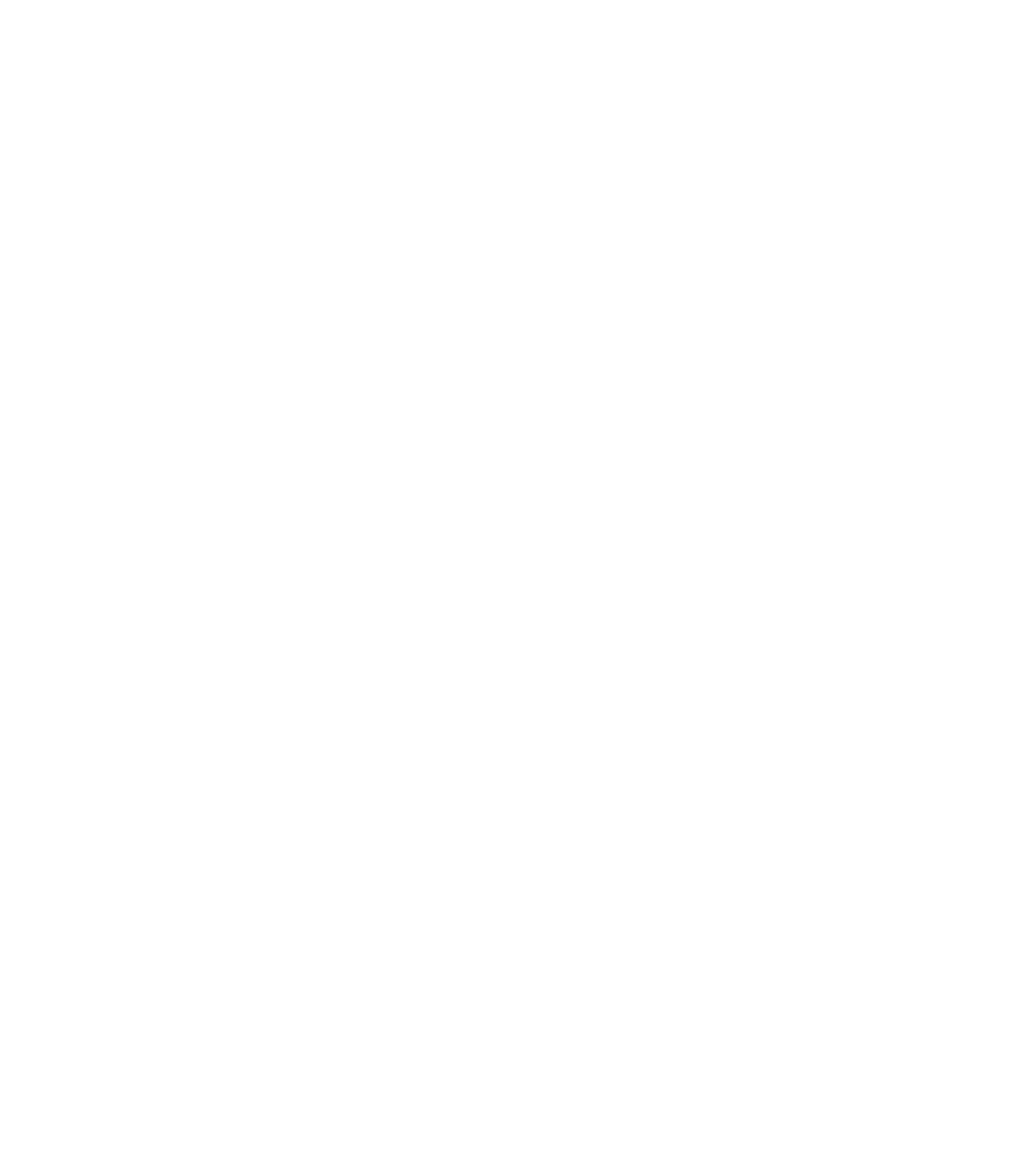
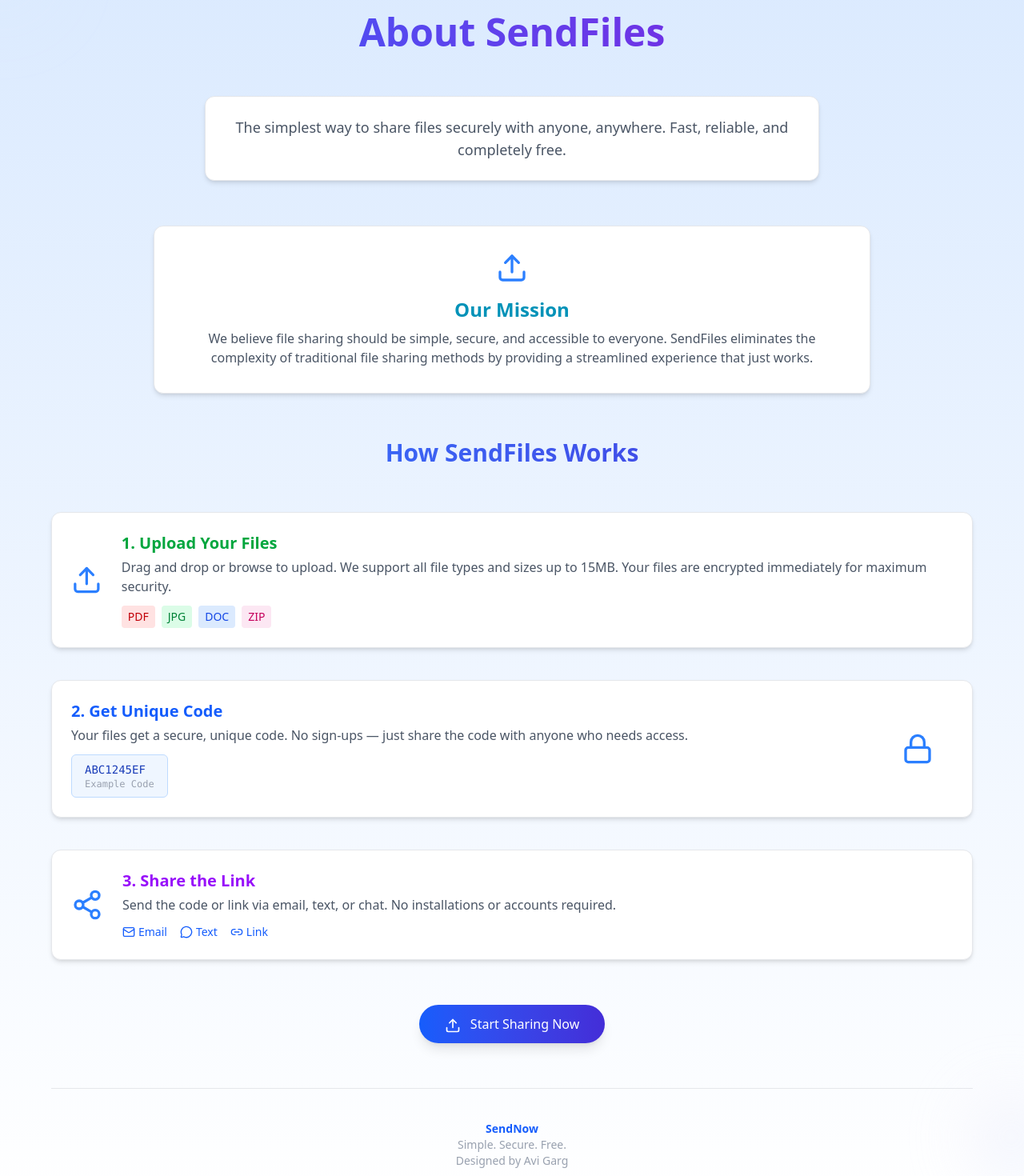
Before and after one commit to gargavi-oss/send-files, a React (Vite) app in the folder frontend/: page /about in a window 1280 px wide. Before the commit this address had no page. Shown: the part 40-1510 px from the top of the page at 80% size. Before the commit the page ends 800 px from the top, so only its background shows below. Built offline with nearby package versions, Linux system fonts and the light colour scheme.

Commit message:
made changes in frontend

```diff
--- /dev/null
+++ b/frontend/src/components/About.jsx
@@ -0,0 +1,120 @@
+import React from 'react';
+import { motion } from 'framer-motion';
+import { useNavigate } from 'react-router-dom';
+import { Upload, Lock, Link2, Mail, MessageCircle, Share2 } from 'lucide-react';
+
+const About = () => {
+  const navigate = useNavigate();
+
+  return (
+    <div className="bg-gradient-to-t from-white to-blue-100 min-h-screen py-14 px-6 text-gray-800 relative overflow-hidden">
+      <div className="max-w-6xl mx-auto space-y-14">
+
+        <motion.h1
+          initial={{ opacity: 0, y: -30 }}
+          animate={{ opacity: 1, y: 0 }}
+          transition={{ duration: 0.8 }}
+          className="text-4xl sm:text-5xl text-center font-extrabold text-transparent bg-clip-text bg-gradient-to-r from-blue-600 to-purple-700"
+        >
+          About SendFiles
+        </motion.h1>
+
+        <div className="border border-gray-200 rounded-xl p-6 text-center shadow-md bg-white max-w-3xl mx-auto">
+          <p className="text-lg text-gray-600">
+            The simplest way to share files securely with anyone, anywhere. Fast, reliable, and completely free.
+          </p>
+        </div>
+
+        <div className="border border-gray-200 rounded-xl p-8 text-center shadow-md bg-white max-w-4xl mx-auto">
+          <Upload className="mx-auto w-10 h-10 text-blue-500 mb-4" />
+          <h2 className="text-2xl font-semibold text-cyan-600 mb-2">Our Mission</h2>
+          <p className="text-gray-600">
+            We believe file sharing should be simple, secure, and accessible to everyone. SendFiles eliminates the complexity of traditional file sharing methods by providing a streamlined experience that just works.
+          </p>
+        </div>
+
+        <motion.h2
+          initial={{ opacity: 0, y: -10 }}
+          animate={{ opacity: 1, y: 0 }}
+          transition={{ delay: 0.3 }}
+          className="text-3xl font-bold text-center text-transparent bg-clip-text bg-gradient-to-r from-blue-500 to-indigo-700"
+        >
+          How SendFiles Works
+        </motion.h2>
+
+        <div className="grid gap-10">
+
+          <div className="flex flex-col md:flex-row items-center bg-white border border-gray-200 rounded-xl shadow-md p-6">
+            <Upload className="w-10 h-10 text-blue-500 mb-4 md:mb-0 md:mr-6" />
+            <div>
+              <h3 className="text-xl font-bold text-green-600 mb-1">1. Upload Your Files</h3>
+              <p className="text-gray-600">
+                Drag and drop or browse to upload. We support all file types and sizes up to 15MB. Your files are encrypted immediately for maximum security.
+              </p>
+              <div className="flex gap-2 mt-3 text-sm">
+                <span className="bg-red-100 text-red-700 px-2 py-1 rounded">PDF</span>
+                <span className="bg-green-100 text-green-700 px-2 py-1 rounded">JPG</span>
+                <span className="bg-blue-100 text-blue-700 px-2 py-1 rounded">DOC</span>
+                <span className="bg-pink-100 text-pink-700 px-2 py-1 rounded">ZIP</span>
+              </div>
+            </div>
+          </div>
+
+          <div className="flex flex-col md:flex-row items-center justify-between bg-white border border-gray-200 rounded-xl shadow-md p-6">
+
+            <div>
+              <h3 className="text-xl font-bold text-blue-600 mb-1">2. Get Unique Code</h3>
+              <p className="text-gray-600">
+                Your files get a secure, unique code. No sign-ups — just share the code with anyone who needs access.
+              </p>
+              <div className="mt-3 font-mono bg-blue-50 border border-blue-200 text-blue-800 px-4 py-2 rounded-md w-fit text-sm">
+                ABC1245EF
+                <div className="text-xs text-gray-400">Example Code</div>
+              </div>
+            </div>
+            <Lock className="w-10 h-10 text-blue-500 mb-4 md:mb-0 md:mr-6" />
+          </div>
+
+
+          <div className="flex flex-col md:flex-row items-center bg-white border border-gray-200 rounded-xl shadow-md p-6">
+            <Share2 className="w-10 h-10 text-blue-500 mb-4 md:mb-0 md:mr-6" />
+            <div>
+              <h3 className="text-xl font-bold text-purple-600 mb-1">3. Share the Link</h3>
+              <p className="text-gray-600">
+                Send the code or link via email, text, or chat. No installations or accounts required.
+              </p>
+              <div className="flex gap-4 mt-3 text-sm text-blue-600">
+                <span className="flex items-center gap-1"><Mail className="w-4 h-4" /> Email</span>
+                <span className="flex items-center gap-1"><MessageCircle className="w-4 h-4" /> Text</span>
+                <span className="flex items-center gap-1"><Link2 className="w-4 h-4" /> Link</span>
+              </div>
+            </div>
+          </div>
+        </div>
+
+        <div className="text-center">
+          <button
+            onClick={() => navigate("/#send")}
+            className="bg-gradient-to-r from-blue-600 to-indigo-700 text-white px-8 py-3 rounded-full shadow-lg hover:scale-105 transform transition-all duration-300"
+          >
+            <Upload className="inline w-5 h-5 mr-2" /> Start Sharing Now
+          </button>
+        </div>
+
+        <div className="text-center text-sm text-gray-400 pt-10 border-t border-gray-200">
+          <div className="font-semibold text-blue-600">SendNow</div>
+          <div>Simple. Secure. Free.</div>
+          <div>Designed by Avi Garg</div>
+        </div>
+      </div>
+
+
+      <div className="absolute inset-0 pointer-events-none overflow-hidden">
+        <div className="absolute w-20 h-20 bg-gradient-to-br from-blue-100 to-purple-100 rounded-full blur-3xl opacity-20 -top-10 -left-10"></div>
+        <div className="absolute w-28 h-28 bg-gradient-to-br from-pink-100 to-blue-200 rounded-full blur-2xl opacity-30 bottom-10 -right-10"></div>
+      </div>
+    </div>
+  );
+};
+
+export default About;
--- a/frontend/src/components/Bottom.jsx
+++ b/frontend/src/components/Bottom.jsx
@@ -1,10 +1,20 @@
 import React from "react";
 import { HashLink } from "react-router-hash-link";
 import { Mail, Info, Send, Home } from "lucide-react";
+import { useNavigate } from "react-router-dom";
 
 const Bottom = () => {
+    const navigate = useNavigate()
+    const buttonFunction = () => {
+
+        setTimeout(() => {
+
+          navigate("/about");
+        }, 500);
+      };
+
   return (
-    <footer className="bg-gradient-to-bl  from-blue-50 flex flex-col md:pl-30 justify-center items-center  to-white text-gray-800 shadow-inner ">
+    <footer className="bg-gradient-to-bl  from-blue-100 flex flex-col md:pl-30 justify-center items-center  to-white text-gray-800 shadow-inner ">
       <div className="max-w-7xl mx-auto px-6 py-12 grid grid-cols-1 sm:grid-cols-2 md:grid-cols-4 gap-10">
 
         <div>
@@ -48,7 +58,8 @@
           <h3 className="text-md font-semibold mb-4 text-blue-900">Company</h3>
           <ul className="flex flex-col gap-3 text-sm">
             <li className="hover:text-blue-600 transition cursor-pointer flex items-center gap-2">
-              <Info className="w-4 h-4" /> About Us
+              <Info className="w-4 h-4" />
+              <span onClick={ buttonFunction}>About</span>
             </li>
           </ul>
         </div>
@@ -70,7 +81,7 @@
       </div>
 
       <div className="border-t border-gray-200 mt-4 py-5 text-center text-xs text-gray-500">
-        © 2025 <span className="font-semibold text-blue-700">SendFiles</span>. All rights reserved. Built with ❤️ for seamless transfer.
+        © 2025 <span className="font-semibold text-blue-700">SendFiles</span>. All rights reserved. Built with ❤️ by Avi for seamless transfer.
       </div>
     </footer>
   );
--- a/frontend/src/components/Home.jsx
+++ b/frontend/src/components/Home.jsx
@@ -36,7 +36,7 @@
   ];
 
   return (
-    <div id='home' className=" scroll-mt-24 flex flex-col items-center justify-center h-auto  px-4 sm:px-6 md:px-8 pt-20 py-25  bg-gradient-to-l from-white to-blue-100  mt-20">
+    <div id='home' className=" scroll-mt-24 flex flex-col items-center justify-center h-auto  px-4 sm:px-6 md:px-8 pt-20 py-25  bg-gradient-to-l from-white to-blue-200  mt-20">
 
       <div className="w-full max-w-3xl text-center space-y-10">
 
--- a/frontend/src/components/Navbar.jsx
+++ b/frontend/src/components/Navbar.jsx
@@ -8,7 +8,7 @@
   { name: "Home", href: "/#home", icon: "🏠"},
   { name: "Send", href: "/#send", icon: "📤" },
   { name: "Receive", href: "/#receive", icon: "🗂️" },
-  { name: "About", href: "/#about", icon: "📜" },
+  { name: "About", href: "/about", icon: "📜" },
 ];
 
 const Navbar = () => {
--- a/frontend/src/components/Receive.jsx
+++ b/frontend/src/components/Receive.jsx
@@ -46,7 +46,7 @@
   return (
     <div
       id="receive"
-      className="flex pb-5 flex-col items-center justify-center min-h-screen pt-14 px-4 sm:px-6 md:px-8 bg-gradient-to-l from-white to-blue-100"
+      className="flex pb-5 flex-col items-center justify-center min-h-screen pt-14 px-4 sm:px-6 md:px-8 bg-gradient-to-l from-white to-blue-200"
     >
       <motion.h2
         className="text-3xl sm:text-4xl font-bold text-center text-gray-700 mb-4"
--- a/frontend/src/components/Send.jsx
+++ b/frontend/src/components/Send.jsx
@@ -70,7 +70,7 @@
   return (
     <div
       id="send"
-      className="flex flex-col items-center justify-center h-auto px-4 sm:px-6 md:px-8 bg-gradient-to-l from-white to-blue-100 pt-24"
+      className="flex flex-col items-center justify-center h-auto px-4 sm:px-6 md:px-8 bg-gradient-to-l from-white to-blue-200 pt-24"
     >
       <motion.h2
         initial={{ opacity: 0, y: -20 }}
--- a/frontend/src/main.jsx
+++ b/frontend/src/main.jsx
@@ -2,9 +2,10 @@
 import { createRoot } from 'react-dom/client'
 import './index.css'
 import App from './App.jsx'
-import FileUpload from './App.jsx'
+
 import { BrowserRouter,Routes,Route } from 'react-router-dom'
 import FileReceived from './components/FileReceived.jsx'
+import About from './components/About.jsx'
 
 
 
@@ -14,6 +15,7 @@
     <Routes>
     <Route path='/fileReceived' element={<FileReceived/>}/>
     <Route path='/' element={<App/>}/>
+    <Route path='/about' element={<About/>}/>
     </Routes>
 
     </BrowserRouter>
```
